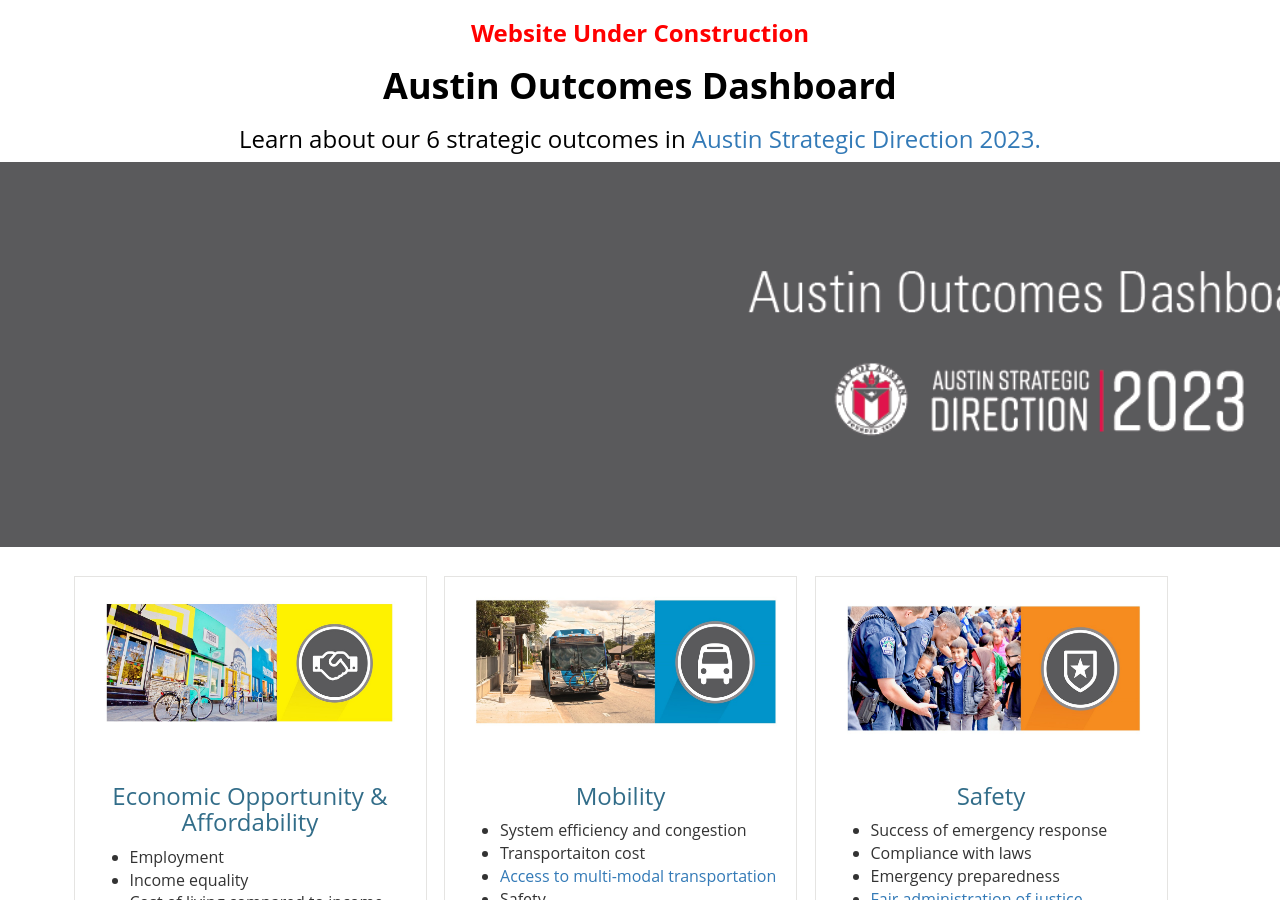
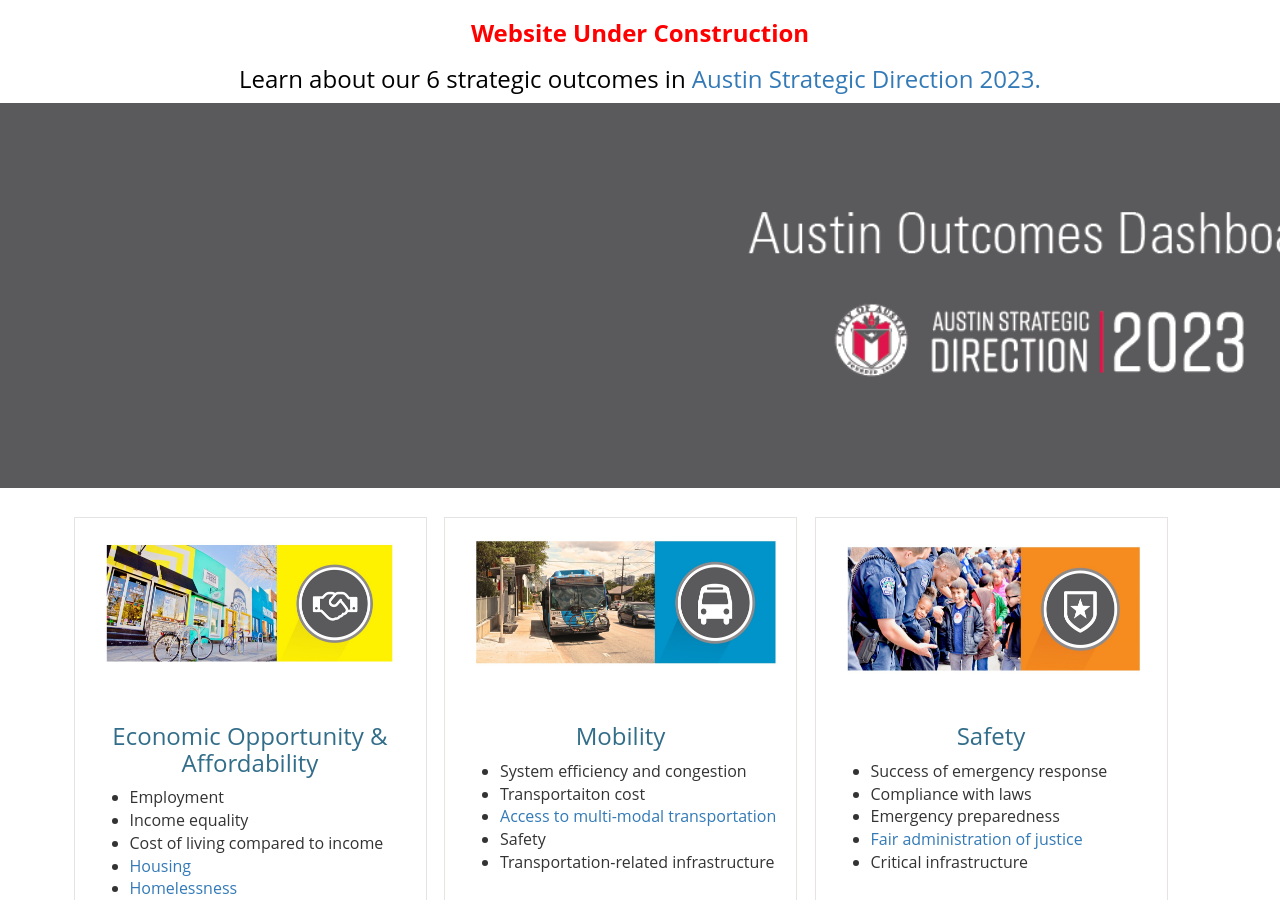
Before and after one commit to JamilaS/SD2023-Dashboard, a Jekyll site: the page built from index.md, in a window 1280 px wide and 900 px high. Built offline with Jekyll 4.4.1, drawn with Linux system fonts in a browser that asks for light colours; nearby versions of some CDN libraries; some web fonts are replaced.

Commit message:
Remove wording on top

```diff
--- a/_includes/headertitle.html
+++ b/_includes/headertitle.html
@@ -8,8 +8,7 @@
 <body>
 <div class="header-title">
    <h3><font color = "red"><b><center>Website Under Construction</center></b></font></h3>
-         <h1><font color = "black"><b><center>Austin Outcomes Dashboard</font></center></b></h1>
-        <h3><font color = "black"><center>Learn about our 6 strategic outcomes in <a href='http://bit.ly/atxStrategicPlan' target ="_blank"> Austin Strategic Direction 2023.</a></center></font></h3>
+         <h3><font color = "black"><center>Learn about our 6 strategic outcomes in <a href='http://bit.ly/atxStrategicPlan' target ="_blank"> Austin Strategic Direction 2023.</a></center></font></h3>
 
 
 
```
